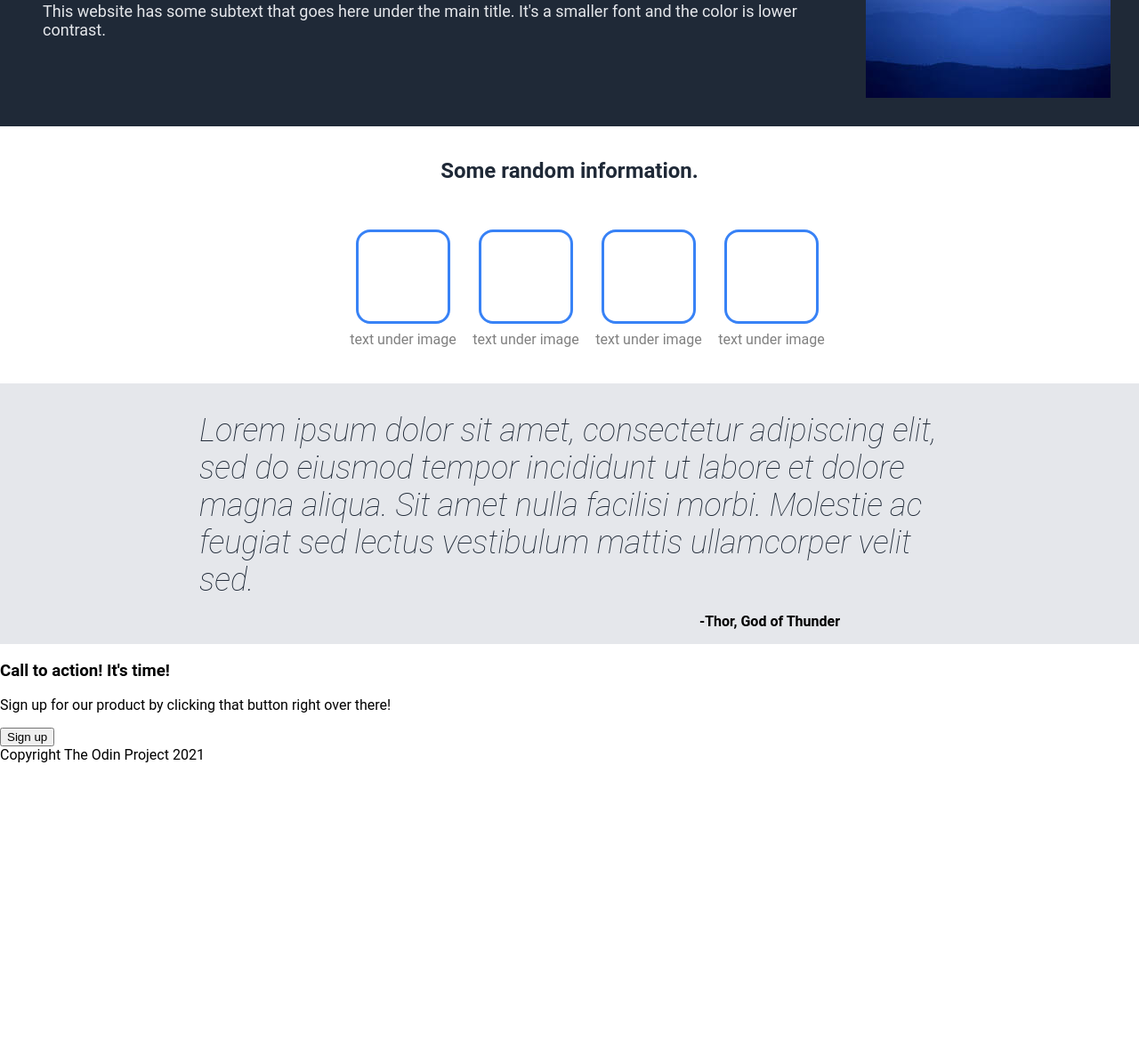
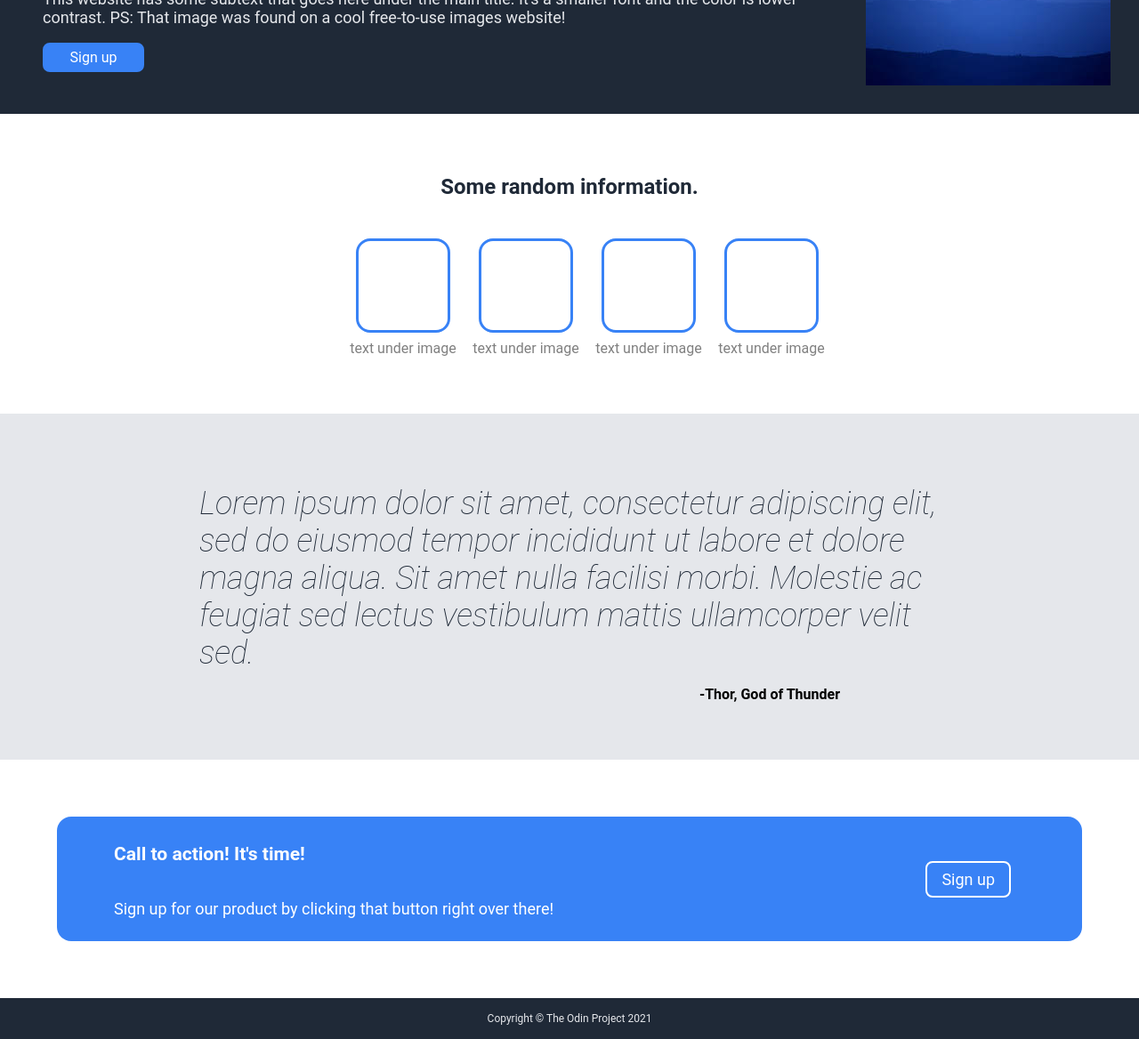
Before and after one commit to samjwebster/odin-landing-page, a plain HTML site: page index.html in a window 1280 px wide. Shown: the part 178-1346 px from the top of the page at 89% size. Before the commit the page ends 1036 px from the top, so only its background shows below. Drawn offline with Linux system fonts and the light colour scheme.

Commit message:
Completed content for index.html and for styles.css

```diff
--- a/index.html
+++ b/index.html
@@ -20,7 +20,8 @@
     <div class="info-one">
         <div class="info-left">
             <div class="main-text">This website is awesome</div>
-            <p class="secondary-text">This website has some subtext that goes here under the main title. It's a smaller font and the color is lower contrast.</p>
+            <p class="secondary-text">This website has some subtext that goes here under the main title. It's a smaller font and the color is lower contrast. PS: That image was found on a cool free-to-use images website!</p>
+            <div class="sign-up">Sign up</div>
         </div>
         <img src="landscape.jpeg" alt="A blue landscape" class="info-image">
     </div>
@@ -37,15 +38,17 @@
         <div class="quote"><em>Lorem ipsum dolor sit amet, consectetur adipiscing elit, sed do eiusmod tempor incididunt ut labore et dolore magna aliqua. Sit amet nulla facilisi morbi. Molestie ac feugiat sed lectus vestibulum mattis ullamcorper velit sed.</em></div>
         <div class="author"><strong>-Thor, God of Thunder</strong></div>
     </div>
-    <div class="call-to-action">
-        <div class="call-info">
-            <h3>Call to action! It's time!</h3>
-            <p>Sign up for our product by clicking that button right over there!</p>
+    <div call-margin>
+        <div class="call-to-action">
+            <div class="call-info">
+                <h3>Call to action! It's time!</h3>
+                <p>Sign up for our product by clicking that button right over there!</p>
+            </div>
+            <div class="call-button">Sign up</div>
         </div>
-        <button>Sign up</button>
     </div>
     <div class="footer">
-        Copyright The Odin Project 2021
+        Copyright &copy The Odin Project 2021
     </div>
 </body>
 </html>
--- a/styles.css
+++ b/styles.css
@@ -19,7 +19,9 @@ ul {
 }
 
 li {
-    padding: 8px;
+    padding-left: 8px;
+    padding-right: 8px;
+
 }
 
 .info-one, .header {
@@ -32,6 +34,7 @@ li {
 .header {
     padding-left: 16px;
     padding-right: 16px;
+    align-content: center;
 }
 
 .info-one {
@@ -45,6 +48,18 @@ li {
     padding-left: 16px;
     padding-right: 16px;
     margin: 16px;
+}
+
+.sign-up {
+    width: 100px;
+    text-align: center;
+    color: white;
+    background-color: #3882F6;
+    margin: 0px;
+    border-style: solid;
+    border-radius: 8px;
+    border-color: #3882F6;
+    padding: 4px;
 }
 
 .main-text {
@@ -67,7 +82,7 @@ li {
     flex-direction: column;
     justify-content: center;
     align-items: center;
-    margin: 16px;
+    margin: 48px;
 }
 
 .box-holder {
@@ -98,6 +113,8 @@ li {
     flex-direction: column;
     justify-content: center;
     align-content: center;
+    padding-top: 64px;
+    padding-bottom: 64px;
 }
 
 .quote {
@@ -123,3 +140,51 @@ li {
     color: #E5E7EB;
     font-size: 18px;
 }
+
+.call-margin {
+    background-color: white;
+    margin-left: 64px;
+    padding: 64px;
+}
+
+.call-to-action {
+    display: flex;
+    justify-content: space-between;
+    align-content: center;
+    margin: 64px;
+    padding: 8px;
+    padding-left: 64px;
+    padding-right: 64px;
+    background-color: #3882F6;
+    border-radius: 16px;
+    flex: 2 1 auto;
+    color: white;
+    font-size: 18px;
+}
+
+.call-info {
+    display: flex;
+    flex-direction: column;
+    justify-content: center;
+}
+
+.call-button {
+    align-self: center;
+    display: flex;
+    flex-shrink: 0;
+    margin: 16px;
+    padding: 8px;
+    padding-left: 16px;
+    padding-right: 16px;
+    border-style: solid;
+    border-width: 2px;
+    border-radius: 8px;
+}
+
+.footer {
+    background-color: #1F2937;
+    padding: 16px;
+    color:#E5E7EB;
+    font-size: 12px;
+    text-align: center;
+}
```
